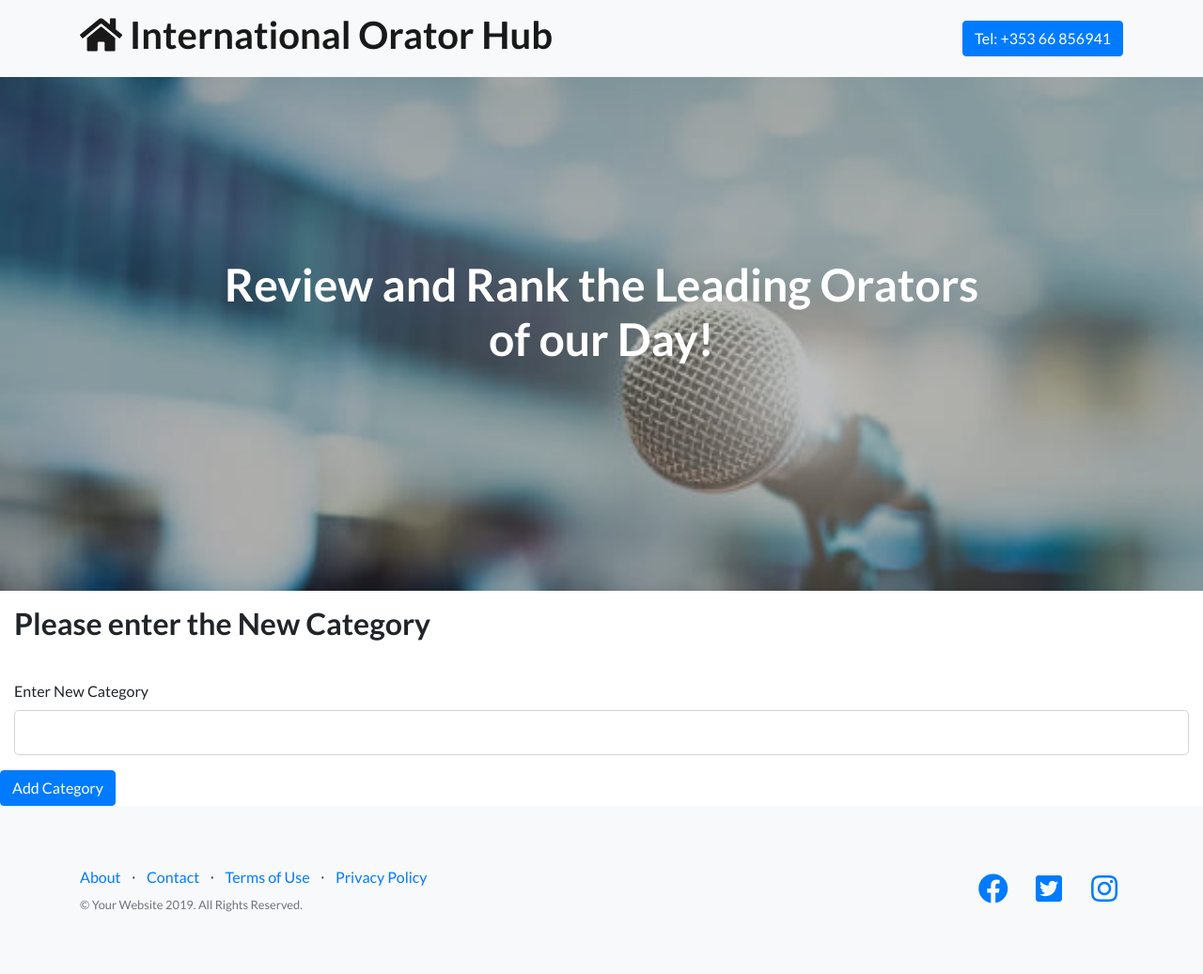
After one commit to petergalvin-cyber/Milestone3_KeyNote, a Flask app: page /new_category in a window 1280 px wide. The commit adds this page. Shown: the whole page at 94% size. Run offline with Flask 2, Linux system fonts and the light colour scheme; data that the repository does not hold is empty; some libraries are stand-ins or nearby versions.

```diff
--- a/app.py
+++ b/app.py
@@ -41,10 +41,36 @@ def new_speaker():
     return render_template('newspeaker.html',categories=topics)
 
 
+@app.route('/new_category')
+def new_category():
+    topics = mongo.db.categories.find()
+    return render_template('newcategory.html',categories=topics)
+
+
+@app.route('/addcategory', methods=['POST'])
+def addcategory():
+    mongo.db.categories.insert_one(request.form.to_dict())
+    return redirect(url_for('index'))
+
+
+@app.route('/delcategory', methods=['POST'])
+def delcategory():
+    job = request.form.getlist('category')
+    print(job)
+    mongo.db.categories.remove({'category': {'$in' :request.form.getlist('category')}})
+    return redirect(url_for('index'))
+
+
 @app.route('/add_speaker', methods=['POST'])
 def add_speaker():
     mongo.db.speakers.insert_one(request.form.to_dict())
     return redirect(url_for('index'))
+
+
+@app.route('/remove_category', methods=['POST','GET'])
+def remove_category():
+    topics = mongo.db.categories.find()
+    return render_template('deletecategory.html',categories=topics)
 
 
 @app.route('/deletespeaker/<speaker_id>')
--- a/templates/index.html
+++ b/templates/index.html
@@ -8,9 +8,7 @@
             </div>
       </div>
       <div class="row">
-        <!--
-        <div class="col-lg-6 order-lg-2 text-white showcase-img" style="background-image: url('../static/img/Keynote_address.jpg');"></div>
-        -->
+
         <div class="col-lg-5 order-lg-2 my-auto d-flex flex-column justify-content-center">
 
             <form action="{{url_for('findspeaker')}}" method="POST">
@@ -25,6 +23,8 @@
                 <input type="submit" value="Compile Speaker List" class="btn btn-primary btn-lg m-3">
             </form>
             <a class="btn btn-primary btn-lg m-3" href="{{url_for('new_speaker')}}" >Add Speaker</a>
+            <a class="btn btn-primary btn-lg m-3" href="{{url_for('new_category')}}" >Add Category</a>
+            <a class="btn btn-primary btn-lg m-3" href="{{url_for('remove_category')}}" >Delete Category</a>
         </div>
 
         <div class="col-lg-7 order-lg-1">
--- /dev/null
+++ b/templates/newcategory.html
@@ -0,0 +1,36 @@
+{% extends 'base.html' %} {% block content %}
+
+<div class = "row">
+ <div class = "col-12 my-3">
+    <h2>Please enter the New Category</h2>
+ </div>
+</div>
+
+<div class="row">
+
+    <form action="{{url_for('addcategory')}}" method="POST"  class="col">
+        <div class="form-group">
+        {% for cat in categories %}
+            <div class="form-check">
+                <input type="checkbox" style="margin-right: 1em" name="category" value = "{{cat.category}}" id="category" disabled>
+                <label class="form-check-label" for="category"><h5 class="font-weight-normal">{{cat.category}}</h5></label>
+            </div>
+        {% endfor %}
+        </div>
+
+        <div class="form-group">
+            <label for="category">Enter New Category</label>
+            <input id="category" name="category" type="text" class="form-control form-control-lg">
+        </div>
+
+        <div class="row">
+            <button class="btn btn-primary" type="submit">Add Category  </button>
+        </div>
+
+    </form>
+</div>
+
+
+
+
+{% endblock %}
```
Also changed, not shown: templates/deletecategory.html (added, +30 -0 lines).
